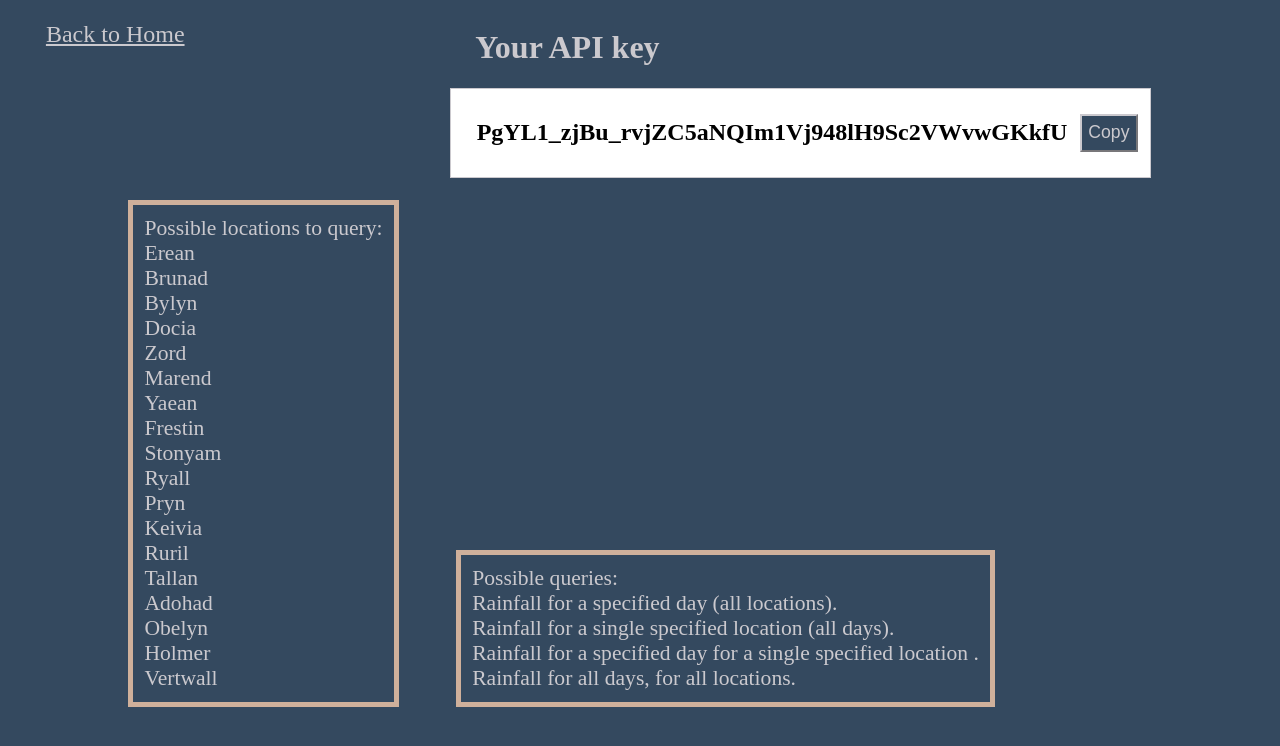
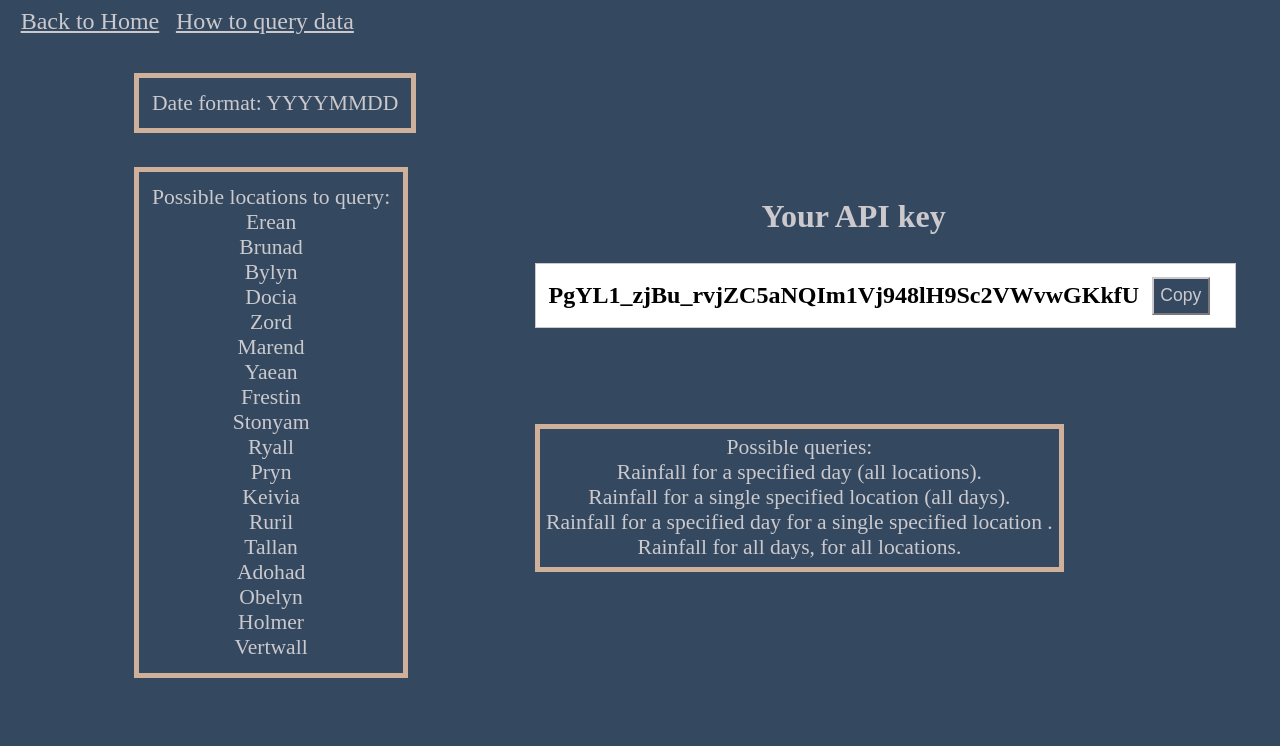
Before and after one commit to truefactscontroversy-coder/unit_9, a Flask app: page /account_page.html in a window 1280 px wide. Shown: the top 746 px of the page. Run offline with Flask 3, Linux system fonts and the light colour scheme; a user stored in the database is signed in; data comes from the database, SQL or seed files in the repository; both versions use the stored data as it was after the commit.

Commit message:
add an instructional page and linked it to the account page

```diff
--- a/unit_9_code/app.py
+++ b/unit_9_code/app.py
@@ -6,6 +6,9 @@ import os
 import secrets
 from flask import session
 from sqlalchemy.orm import declarative_base, Session
+import logging
+from datetime import datetime
+
 
 app = Flask(__name__)
 
@@ -27,7 +30,8 @@ class weather_data(db.Model):
     pm1 = db.Column(db.Float)
     pm2 = db.Column(db.Float)
 
-    def __init__(self, area, date, am1, am2, pm1, pm2):
+    def __init__(self, id, area, date, am1, am2, pm1, pm2):
+        self.id = id
         self.area = area
         self.date = date
         self.am1 = am1
@@ -39,6 +43,7 @@ class weather_data(db.Model):
 class weather_dataSchema(ma.Schema):
     class Meta:
         ordered = True
+    id = fields.Int()
     area = fields.Str()
     date = fields.Str()
     am1 = fields.Float()
@@ -79,6 +84,43 @@ class admin_keySchema(ma.Schema):
 admin_key_schema = admin_keySchema()
 admin_key_schemas = admin_keySchema(many=True)
 
+class user_logs(db.Model):
+    id = db.Column(db.Integer, primary_key=True)
+    method_request = db.Column(db.String(100))
+    remote_access_ip = db.Column(db.String(100))
+    user_agent_str = db.Column(db.String(100))
+    user_log_date_time = db.Column(db.String(100))
+
+
+    def __init__(self, method_request, remote_access_ip, user_agent_str, user_log_date_time):
+        self.method_request = method_request
+        self.remote_access_ip = remote_access_ip
+        self.user_agent_str = user_agent_str
+        self.user_log_date_time = user_log_date_time
+
+class user_logSchema(ma.Schema):
+    method_request = fields.Str()
+    remote_access_ip = fields.Str()
+    user_agent_str = fields.Str()
+    user_log_date_time = fields.Str()
+
+userlogschema = user_logSchema()
+userlogschemas = user_logSchema(many=True)
+
+
+def get_user_log():
+    current_time = datetime.now()
+    current_time = current_time.replace(microsecond=0)
+    ip = request.remote_addr
+    user_agent = request.headers.get("User-Agent", "Unknown")
+    user_method = request.method
+    user_log = user_logs(method_request=user_method, remote_access_ip=ip, user_agent_str=user_agent, user_log_date_time=current_time)
+    db.session.add(user_log)
+    db.session.commit()
+
+
+
+    return print(current_time, ip, user_agent, user_method)
 
 
 
@@ -104,6 +146,8 @@ def check_auth(func):
 @app.route('/Get_weather_data/', methods=['GET'])
 @check_auth
 def Get_weather_data():
+    #get_user_log()
+
     date = request.args.get('date')
     area = request.args.get('area')
 
@@ -129,14 +173,18 @@ def Get_weather_data():
         else:
             return jsonify(result)
     else:
-        all_weather_data = weather_data.query.all()
+        all_weather_data = db.session.query(weather_data.area, weather_data.date,
+                                            weather_data.am1, weather_data.am2, weather_data.pm1, weather_data.pm2)
         result = weather_data_schemas.dump(all_weather_data)
         if not result:
             return jsonify({"error": "the record you tried to query does not exist"})
         else:
             return jsonify(result)
 
-
+@app.errorhandler(405)
+def not_allowed(e):
+    get_user_log()
+    return jsonify({"error": "the method you are trying to use is not allowed, Please contact the CEA for more information"})
 
 @app.errorhandler(404)
 def non_existent(e):
@@ -218,6 +266,169 @@ def get_admin_keys():
     return jsonify(result)
 
 
+def check_auth_admin(func):
+    def wrapper(*args,**kwargs):
+        api_key = request.headers.get("x-api-key")
+        if not api_key:
+            return jsonify({"error": "API key missing"}), 401
+        api_keys = db.session.query(admin_key.key_for_admin).all()
+
+        if not any(api_key in key_list for key_list in api_keys):
+            return jsonify({"error": "invalid key, please contact the CEA for a valid admin key"})
+
+
+        return func(*args, **kwargs)
+
+
+    wrapper.__name__ = func.__name__
+    return wrapper
+
+@app.route('/get_logs', methods=['GET'])
+@check_auth_admin
+def use_admin_key():
+    if request.method == 'GET':
+        logs = user_logs.query.all()
+        result = userlogschemas.dump(logs)
+        return jsonify(result)
+
+    return jsonify({"status": "good"})
+
+@app.route('/edit_data/', methods=['GET', 'DELETE', 'PUT', 'POST'])
+@check_auth_admin
+def edit_data():
+
+    if request.method == 'GET':
+
+        try:
+            date = request.args.get('date')
+            area = request.args.get('area')
+            id = request.args.get('id')
+
+        except ValueError:
+            return jsonify({"error": "record does not exist"}), 400
+
+
+        if (date and area):
+            day_data = weather_data.query.filter_by(date=date, area=area).first()
+            result = weather_data_schema.dump(day_data)
+            if not result:
+                return jsonify({"error": "the record you tried to query does not exist"})
+            else:
+                return jsonify(result)
+        elif (date):
+            date_data = weather_data.query.filter_by(date=date).all()
+            result = weather_data_schemas.dump(date_data)
+            if not result:
+                return jsonify({"error": "the record you tried to query does not exist"})
+            else:
+                return jsonify(result)
+        elif (area):
+            location_data = weather_data.query.filter_by(area=area).all()
+            result = weather_data_schemas.dump(location_data)
+            if not result:
+                return jsonify({"error": "the record you tried to query does not exist"})
+            else:
+                return jsonify(result)
+        elif (id):
+            day_data = weather_data.query.filter_by(id=id).first()
+            result = weather_data_schema.dump(day_data)
+            if not result:
+                return jsonify({"error": "the record you tried to query does not exist"})
+            else:
+                return jsonify(result)
+
+
+    if request.method == 'POST':
+        i_ds = []
+        ids = db.session.query(weather_data.id).all()
+        for i in ids:
+            i_d = list(i)
+            i_ds.extend(i_d)
+
+        id = request.json['id']
+
+        if (id in i_ds):
+            return jsonify({"error": "duplicate id",
+                            "next step": "resubmit with a different id"}), 400
+        else:
+            area = request.json['area']
+            date = request.json['date']
+            am1 = request.json['am1']
+            am2 = request.json['am2']
+            pm1 = request.json['pm1']
+            pm2 = request.json['pm2']
+
+
+        new_weather_data = weather_data(id, area, date, am1, am2, pm1, pm2)
+
+        db.session.add(new_weather_data)
+        db.session.commit()
+        return weather_data_schema.jsonify(new_weather_data)
+
+
+
+    if request.method == 'DELETE':
+
+        date = request.args.get('date')
+        area = request.args.get('area')
+        id = request.args.get('id')
+
+
+        if (date and area):
+            day_data = weather_data.query.filter_by(date=date, area=area).first()
+            if day_data:
+                db.session.delete(day_data)
+                db.session.commit()
+                return jsonify({"status": "deleted"})
+            else:
+                return jsonify({"error": "the record you tried to delete does not exist"})
+        elif(id):
+            day_data = weather_data.query.filter_by(id=id).first()
+            if day_data:
+                db.session.delete(day_data)
+                db.session.commit()
+                return jsonify({"status": "deleted"})
+            else:
+                return jsonify({"error": "the record you tried to delete does not exist"})
+
+
+
+    if request.method == 'PUT':
+        id = request.args.get('id')
+        day_data = weather_data.query.filter_by(id=id).first()
+        if not day_data:
+            return jsonify({"error": "the record you tried to update does not exist"})
+        else:
+            id = request.json['id']
+            area = request.json['area']
+            date = request.json['date']
+            am1 = request.json['am1']
+            am2 = request.json['am2']
+            pm1 = request.json['pm1']
+            pm2 = request.json['pm2']
+
+            day_data.id = id
+            day_data.area = area
+            day_data.date = date
+            day_data.am1 = am1
+            day_data.am2 = am2
+            day_data.pm1 = pm1
+            day_data.pm2 = pm2
+
+            db.session.commit()
+
+            return weather_data_schema.jsonify(day_data)
+
+
+    return jsonify({"status": "missing request or request is misconfigured"})
+
+
+
+@app.errorhandler(400)
+def invalid_request(e):
+    return jsonify({"error": "your post request is invalid"})
+
+
 @app.route('/account_page.html')
 def account_page():
     username_from_session = session.get("username")
@@ -255,7 +466,9 @@ def login():
     else:
          return jsonify({"status": "failed"})
 
-
+@app.route('/how_to.html')
+def how_to_page():
+    return render_template('/how_to.html')
 
 
 
--- a/unit_9_code/static/account_page.css
+++ b/unit_9_code/static/account_page.css
@@ -1,13 +1,13 @@
 body{
     background-color: #34495F;
 }
-#nav_title{
+/*#nav_title{
     display: flex;
-}
+}*/
 h1{
     color: #CBC9CE;
     text-align: center;
-    margin-left: 23%;
+    margin-left: 20%;
 
 
 
@@ -21,8 +21,9 @@ h1{
     padding-bottom: 2%;
     padding-left: 2%;
     padding-top: 2%;
-    padding-right: 3%;
-    margin-left: 35%;
+    padding-right: 8%;
+    margin-top: 1%;
+    margin-left: 10%;
     flex-wrap: nowrap;
 }
 #api_key{
@@ -45,10 +46,10 @@ h1{
     background-color: #A9A9A9;
     color: white;
 }
-#text_container{
+#qurey_and_key_container{
     display: flex;
-    flex-direction: row;
-    align-items: flex-end;
+    flex-direction: column-reverse;
+    align-items: top;
     padding: 0 5%;
 }
 #locations{
@@ -58,8 +59,9 @@ h1{
     border-width: 5px;
     width: fit-content;
     font-size: 1.35rem;
-    margin-left: 5%;
-
+    margin-top: 1%;
+    margin-left: 10%;
+    align-content: start;
     padding: 1%;
 
 
@@ -71,7 +73,10 @@ h1{
     border-width: 5px;
     width: fit-content;
     font-size: 1.35rem;
-    margin-left: 5%;
+    margin-left: 10%;
+    margin-right: 1%;
+    margin-top: 15%;
+    margin-bottom: 20%;
     padding: 1%;
 
 
@@ -79,6 +84,41 @@ h1{
 a{
     color: #CBC9CE;
     font-size: 1.5rem;
-    margin-left: 3%;
-    margin-top: 1%;
+    margin-left: 1%;
+    margin-top: 3%;
 }
+#your_key{
+    flex-direction: column;
+}
+#all_content{
+    flex-direction: row;
+    display: flex;
+}
+#date_form{
+    color: #CBC9CE;
+    font-size: 1.35rem;
+    margin-left: 10%;
+    margin-top: 3%;
+    border-color: #CFB09B;
+    border-style: solid;
+    border-width: 5px;
+    width: fit-content;
+    padding: 1%;
+}
+p {
+    border-color: #CFB09B;
+    border-style: solid;
+    border-width: 5px;
+    width: fit-content;
+    text-align: center;
+    color: #CBC9CE;
+    font-size: 1.35rem;
+    padding: 1%;
+
+}
+#how_to_container{
+    margin-top: 10%;
+    place-items: center;
+
+
+}
--- a/unit_9_code/templates/account_page.html
+++ b/unit_9_code/templates/account_page.html
@@ -7,15 +7,13 @@
     <title>Document</title>
 </head>
 <body>
-    <div id="nav_title">
+    <nav>
         <a href="{{ url_for('index') }}">Back to Home</a>
-        <h1>Your API key</h1>
-    </div>
-        <div id="content_container">
-            <h2 id="api_key">{{ api_key }}</h2>
-            <button id="copy_button" onclick="copyApiKey()">Copy</button>
-        </div>
-        <div id="text_container">
+        <a href="{{url_for('how_to_page')}}">How to query data</a>
+    </nav>
+    <p id="date_form">Date format: YYYYMMDD </p>
+    <div id="all_content">
+
         <p id="locations">
             Possible locations to query:
             <br/>
@@ -55,6 +53,7 @@
             <br/>
             Vertwall
         </p>
+        <div id="qurey_and_key_container">
             <p id="queries">
                 Possible queries:
                 <br/>
@@ -66,6 +65,15 @@
                 <br/>
                 Rainfall for all days, for all locations.
             </p>
+            <div id="your_key">
+                <h1>Your API key</h1>
+
+                <div id="content_container">
+                    <h2 id="api_key">{{ api_key }}</h2>
+                    <button id="copy_button" onclick="copyApiKey()">Copy</button>
+                </div>
+            </div>
+        </div>
     </div>
 <script src="{{ url_for('static', filename='java_account_page.js') }}"></script>
 </body>
```
Also changed, not shown: unit_9_code/add_data_to_base.py (+10 -3 lines), unit_9_code/templates/how_to.html (added, +31 -0 lines), unit_9_code/db.sqlite. Lines whose indentation alone changed are shown as unchanged.
